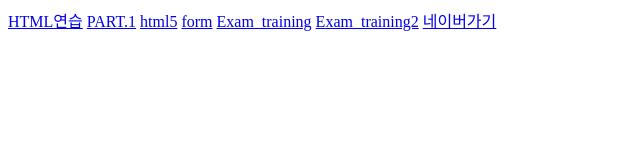
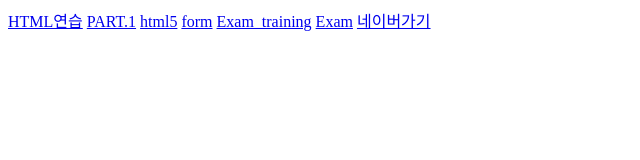
Before and after one commit to jb0721/DP2019, a plain HTML site: page index.html in a window 1280 px wide. Shown: the whole page, without its empty margins (0-640 px from the left). Drawn offline with Linux system fonts and the light colour scheme.

Commit message:
Update index.html

```diff
--- a/index.html
+++ b/index.html
@@ -13,7 +13,7 @@
         <a href="html5.html">html5</a>
         <a href="form.html">form</a>
         <a href="exam_training.html">Exam_training</a>
-        <a href="exam.html">Exam_training2</a>
+        <a href="exam.html">Exam</a>
     </body>
  </html>
 
```
